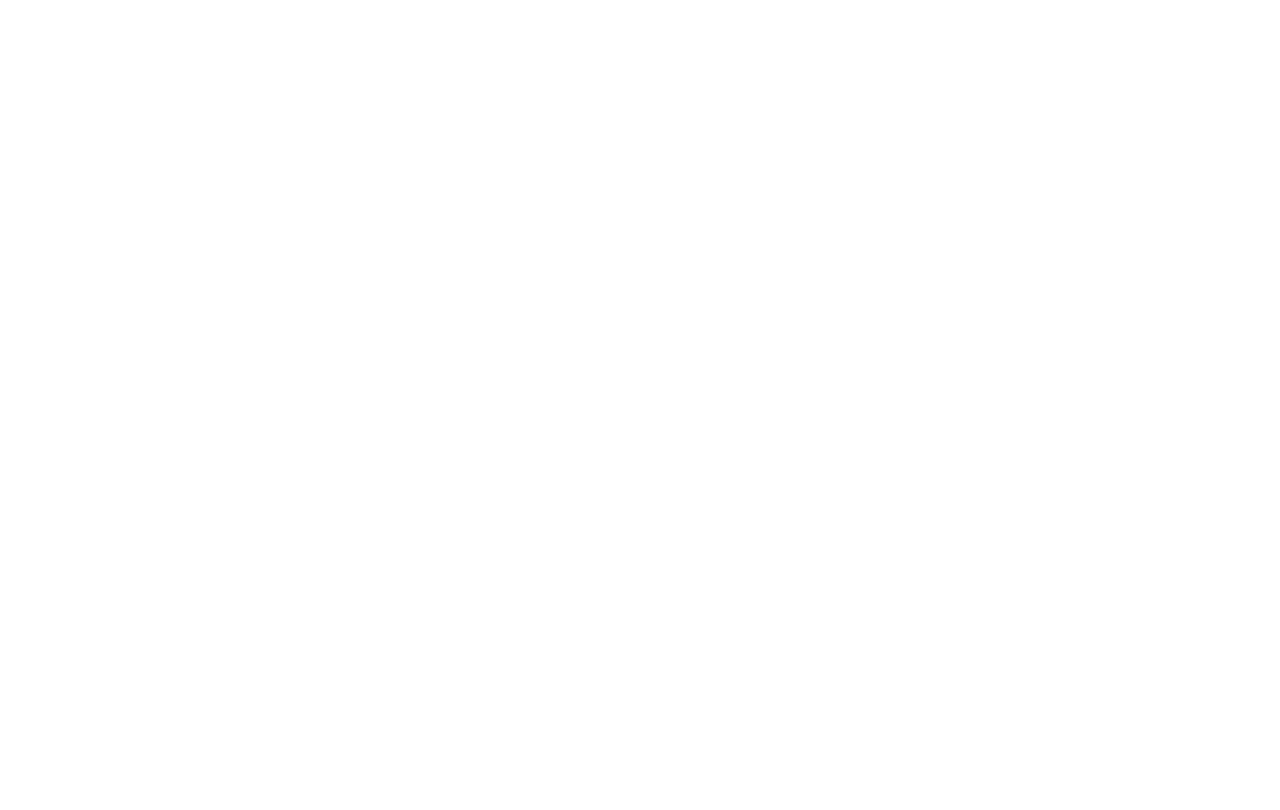
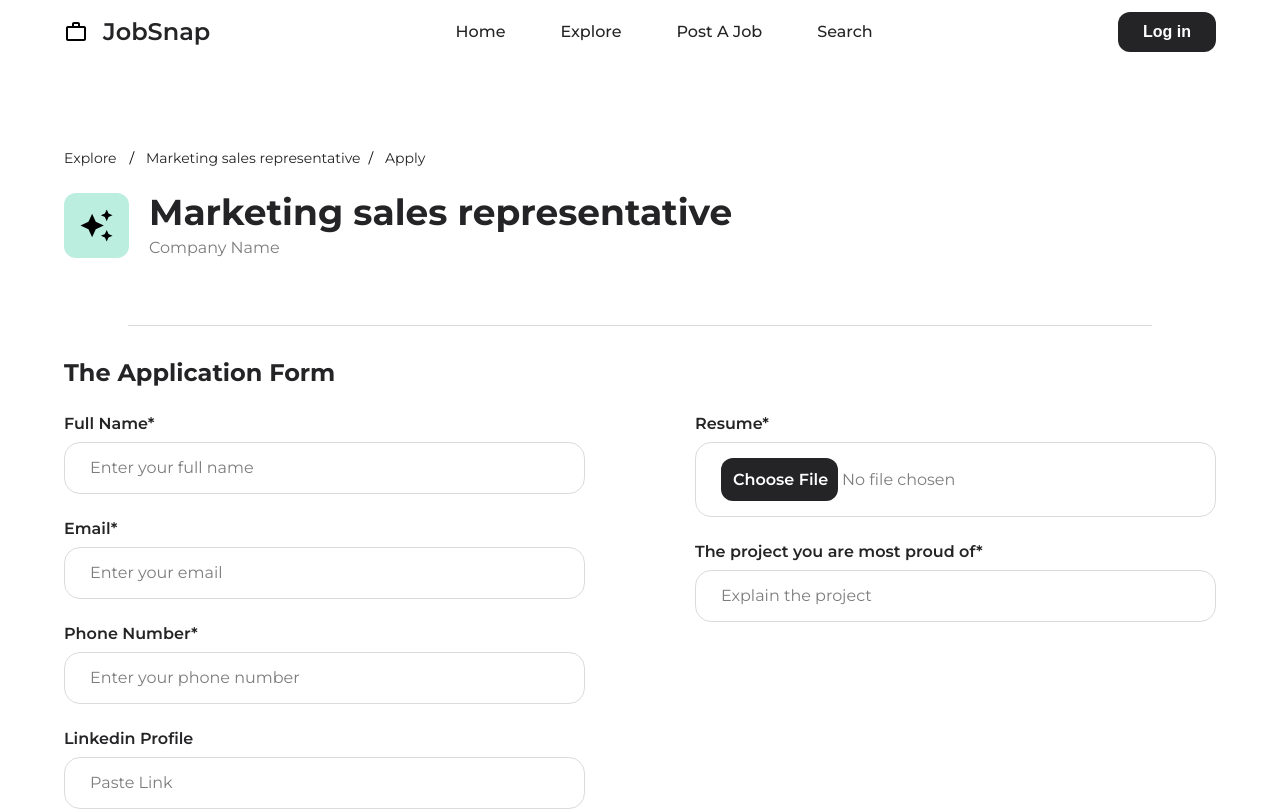
Before and after one commit to Furkan-Ozdemir/jobFinder, a React (Vite) app: page /job/1/apply in a window 1280 px wide. Before the commit this address had no page. Shown: the top 810 px of the page. Built offline with nearby package versions, Linux system fonts and the light colour scheme.

Commit message:
Add JobApply component and styles; update routing for job application

```diff
--- a/src/AppRoutes.tsx
+++ b/src/AppRoutes.tsx
@@ -2,6 +2,7 @@ import { BrowserRouter, Routes, Route } from "react-router-dom";
 import App from "./App";
 import Explore from "./components/Explore/Explore";
 import JobDetail from "./components/JobDetail/JobDetail";
+import JobApply from "./components/JobApply/JobApply";
 
 export default function AppRoutes() {
   return (
@@ -10,6 +11,7 @@ export default function AppRoutes() {
         <Route path="/" element={<App />} />
         <Route path="/explore" element={<Explore />} />
         <Route path="/job/:id" element={<JobDetail />} />
+        <Route path="/job/:id/apply" element={<JobApply />} />
       </Routes>
     </BrowserRouter>
   );
--- a/src/components/Explore/Explore.tsx
+++ b/src/components/Explore/Explore.tsx
@@ -37,8 +37,8 @@ export default function Explore() {
                 label="Salary"
                 options={[
                   //dbden gelecek
-                  { value: "asc", label: "Ascending" },
-                  { value: "desc", label: "Descending" },
+                  { value: "asc", label: "$$$" },
+                  { value: "desc", label: "$" },
                 ]}
                 defaultValue={"Salary"}
               />
--- /dev/null
+++ b/src/components/InputField/InputField.tsx
@@ -0,0 +1,21 @@
+import "./index.scss";
+
+type InputFieldProps = {
+  label: string;
+  required?: boolean;
+} & React.InputHTMLAttributes<HTMLInputElement>;
+
+export default function InputField(props: InputFieldProps) {
+  const { label, required, ...rest } = props;
+  return (
+    <div className="input">
+      <label
+        className={`input__label ${required && "required"}`}
+        htmlFor={rest.name}
+      >
+        {label}
+      </label>
+      <input className="input__field" {...rest} />
+    </div>
+  );
+}
--- /dev/null
+++ b/src/components/InputField/index.scss
@@ -0,0 +1,52 @@
+.input {
+  display: flex;
+  flex-direction: column;
+  gap: 0.8rem;
+
+  &__label {
+    color: var(--black);
+    font-size: 1.6rem;
+    font-weight: 600;
+    line-height: 2.1rem;
+
+    &.required::after {
+      content: "*";
+      color: var(--black);
+    }
+  }
+
+  &__field {
+    outline: none;
+    padding: 1.5rem 2.5rem;
+    font-size: 1.6rem;
+    color: var(--gray);
+    font-family: inherit;
+    border-radius: 1.6rem;
+    border: 0.1rem solid #dbdbdb;
+    line-height: 2rem;
+
+    &::placeholder {
+      color: var(--gray);
+      font-size: 1.6rem;
+      line-height: 2rem;
+    }
+
+    &::file-selector-button {
+      border: 0;
+      outline: none;
+      background-color: transparent;
+      text-transform: capitalize;
+      text-decoration: none;
+      color: var(--white);
+      background-color: var(--black);
+      font-family: "Montserrat", sans-serif;
+      line-height: 2.3rem;
+      font-weight: 600;
+      cursor: pointer;
+      font-size: 1.6rem;
+      padding: 1rem;
+      padding-left: 1.2rem;
+      border-radius: 1.2rem;
+    }
+  }
+}
--- /dev/null
+++ b/src/components/JobApply/JobApply.tsx
@@ -0,0 +1,6 @@
+import JobDetail from "../JobDetail/JobDetail";
+import "./index.scss";
+
+export default function JobApply() {
+  return <JobDetail apply />;
+}
--- a/src/components/JobDetail/JobDetail.tsx
+++ b/src/components/JobDetail/JobDetail.tsx
@@ -5,8 +5,15 @@ import "./index.scss";
 import JobTag from "../JobTag/JobTag";
 import Wallet from "/assets/images/Wallet.png";
 import HorizontalLine from "../HorizontalLine/HorizontalLine";
+import InputField from "../InputField/InputField";
+import Button from "../Button/Button";
 
-export default function JobDetail() {
+type JobDetailProps = {
+  apply?: boolean;
+};
+
+export default function JobDetail(props: JobDetailProps) {
+  const { apply } = props;
   return (
     <>
       <Header />
@@ -18,6 +25,7 @@ export default function JobDetail() {
                 <Link to="/explore">Explore</Link>
               </li>
               <li>Marketing sales representative</li>
+              {apply && <li>Apply</li>}
             </ul>
           </div>
           <div className="jobDetail__details__company-main">
@@ -38,6 +46,7 @@ export default function JobDetail() {
                   </p>
                 </div>
               </div>
+              {!apply && (
                 <div className="jobDetail__details__company-main__apply__container__apply">
                   <Link to={`/job/1/apply`}>
                     <span>Apply now</span>
@@ -53,7 +62,9 @@ export default function JobDetail() {
                     </svg>
                   </Link>
                 </div>
+              )}
             </div>
+            {!apply && (
               <div className="jobDetail__details__company-main__details">
                 <div>
                   <div className="jobDetail__details__company-main__details__address">
@@ -84,7 +95,8 @@ export default function JobDetail() {
                   <p>
                     Join our dynamic team as a Marketing Sales Representative,
                     where you'll leverage your exceptional interpersonal skills
-                  and strategic mindset to drive sales and build lasting client.
+                    and strategic mindset to drive sales and build lasting
+                    client.
                   </p>
                 </div>
                 <div className="jobDetail__details__company-main__details__tags">
@@ -93,10 +105,12 @@ export default function JobDetail() {
                   <JobTag text="Full-time" icon={Wallet} jobDetail />
                 </div>
               </div>
+            )}
           </div>
         </div>
         <HorizontalLine />
 
+        {!apply && (
           <div className="jobDetail__blabla">
             <div className="jobDetail__blabla__container">
               <div className="jobDetail__blabla__container__about">
@@ -104,12 +118,12 @@ export default function JobDetail() {
                   About company
                 </p>
                 <p>
-                Unicorn is a leading tele-comm company, dedicated to delivering
-                innovative solutions and driving exceptional growth in the
-                market. As we expand our team, we are seeking a highly motivated
-                and results-oriented Marketing Sales Representative to join us
-                in achieving our ambitious sales targets and further
-                strengthening our market presence.
+                  Unicorn is a leading tele-comm company, dedicated to
+                  delivering innovative solutions and driving exceptional growth
+                  in the market. As we expand our team, we are seeking a highly
+                  motivated and results-oriented Marketing Sales Representative
+                  to join us in achieving our ambitious sales targets and
+                  further strengthening our market presence.
                 </p>
               </div>
               <div className="jobDetail__blabla__container__role">
@@ -118,13 +132,13 @@ export default function JobDetail() {
                 </p>
                 <p>
                   As a Marketing Sales Representative, you will play a crucial
-                role in driving revenue generation and building long-term client
-                relationships. You will be responsible for effectively promoting
-                our products/services, identifying new business opportunities,
-                and converting leads into sales. Your keen understanding of
-                market trends and customer needs will enable you to develop and
-                implement strategic sales plans to maximize our market share and
-                exceed targets.
+                  role in driving revenue generation and building long-term
+                  client relationships. You will be responsible for effectively
+                  promoting our products/services, identifying new business
+                  opportunities, and converting leads into sales. Your keen
+                  understanding of market trends and customer needs will enable
+                  you to develop and implement strategic sales plans to maximize
+                  our market share and exceed targets.
                 </p>
               </div>
               <div className="jobDetail__blabla__container__responsibilities">
@@ -161,9 +175,9 @@ export default function JobDetail() {
                 </p>
                 <p>
                   This is a full-time position with competitive salary and
-                benefits package. If you are a results-driven individual with a
-                passion for sales and a desire to grow your career in a dynamic
-                environment, we want to hear from you!
+                  benefits package. If you are a results-driven individual with
+                  a passion for sales and a desire to grow your career in a
+                  dynamic environment, we want to hear from you!
                 </p>
               </div>
 
@@ -184,6 +198,82 @@ export default function JobDetail() {
               </div>
             </div>
           </div>
+        )}
+        {apply && (
+          <div className="jobDetail__form">
+            <div className="jobDetail__form__container">
+              <p className="jobDetail__form__container__title">
+                The Application Form
+              </p>
+              <div className="jobDetail__form__container__main">
+                <div className="jobDetail__form__container__main__inputs">
+                  <InputField
+                    label="Full Name"
+                    type="text"
+                    name="fullName"
+                    placeholder="Enter your full name"
+                    value=""
+                    onChange={() => {}}
+                    required
+                  />
+                  <InputField
+                    label="Email"
+                    type="text"
+                    name="email"
+                    placeholder="Enter your email"
+                    value=""
+                    onChange={() => {}}
+                    required
+                  />
+                  <InputField
+                    label="Phone Number"
+                    type="text"
+                    name="phone"
+                    placeholder="Enter your phone number"
+                    value=""
+                    onChange={() => {}}
+                    required
+                  />
+
+                  <InputField
+                    label="Linkedin Profile"
+                    type="text"
+                    name="linkedin"
+                    placeholder="Paste Link"
+                    value=""
+                    onChange={() => {}}
+                  />
+                </div>
+                <div className="jobDetail__form__container__main__inputs">
+                  <InputField
+                    label="Resume"
+                    type="file"
+                    name="resume"
+                    value=""
+                    onChange={() => {}}
+                    required
+                    accept=".pdf,.doc,.docx"
+                  />
+                  <InputField
+                    label="The project you are most proud of"
+                    type="text"
+                    name="project"
+                    placeholder="Explain the project"
+                    value=""
+                    onChange={() => {}}
+                    required
+                  />
+                </div>
+              </div>
+
+              <div className="jobDetail__form__container__main__button">
+                <Button color="dark" type="submit" style={{ width: "100%" }}>
+                  <span>Apply now</span>
+                </Button>
+              </div>
+            </div>
+          </div>
+        )}
       </div>
       <Footer />
     </>
--- a/src/components/JobDetail/index.scss
+++ b/src/components/JobDetail/index.scss
@@ -201,4 +201,39 @@
       }
     }
   }
+
+  &__form {
+    display: flex;
+    &__container {
+      width: 100%;
+      display: flex;
+      flex-direction: column;
+      gap: 2.5rem;
+      margin: 3.1rem 6.4rem 0 6.4rem;
+
+      &__main {
+        display: flex;
+        gap: 11rem;
+        flex-wrap: wrap;
+        &__inputs {
+          flex: 1;
+          display: flex;
+          flex-direction: column;
+          gap: 2.4rem;
+        }
+
+        &__button {
+          width: 50%;
+          margin: 0 auto;
+        }
+      }
+
+      &__title {
+        color: var(--black);
+        font-size: 2.4rem;
+        font-weight: 700;
+        line-height: 3.1rem;
+      }
+    }
+  }
 }
--- a/src/index.css
+++ b/src/index.css
@@ -35,10 +35,11 @@
 }
 html {
   font-size: 62.5%;
+  height: 100%;
 }
 body {
   width: 100%;
-  height: 100%;
+  min-height: 100%;
 }
 a {
   text-decoration: none;
```
Also changed, not shown: src/components/JobApply/index.scss (added). Lines whose indentation alone changed are shown as unchanged.
